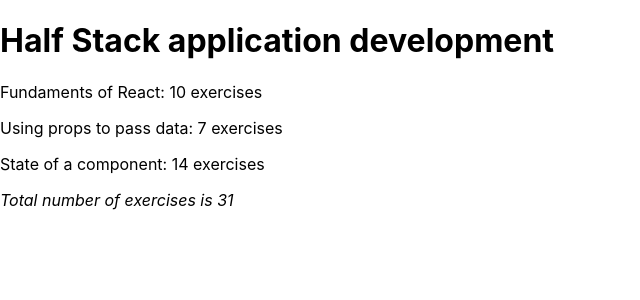
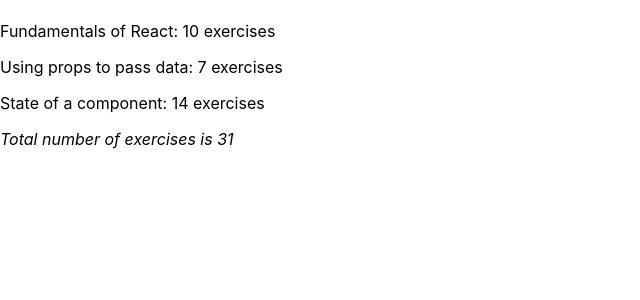
Before and after one commit to emcoding/Part2CourseInfo, a React (Create React App) app: page / in a window 1280 px wide. Shown: the top 300 px of the page, without its empty margins (0-640 px from the left). Built offline with nearby package versions, Linux system fonts and the light colour scheme.

Commit message:
Prep: update course object

```diff
--- a/src/index.js
+++ b/src/index.js
@@ -36,19 +36,23 @@
 const App = () => {
 
   const course = {
-    title: 'Half Stack application development',
+    id: 1,
+    name: 'Half Stack application development',
     parts: [
       {
-        name: 'Fundaments of React',
-        exercises: 10
+        name: 'Fundamentals of React',
+        exercises: 10,
+        id: 1
       },
       {
         name: 'Using props to pass data',
         exercises: 7,
+        id: 2
       },
       {
         name: 'State of a component',
         exercises: 14,
+        id: 3
       }
     ]
   }
```
